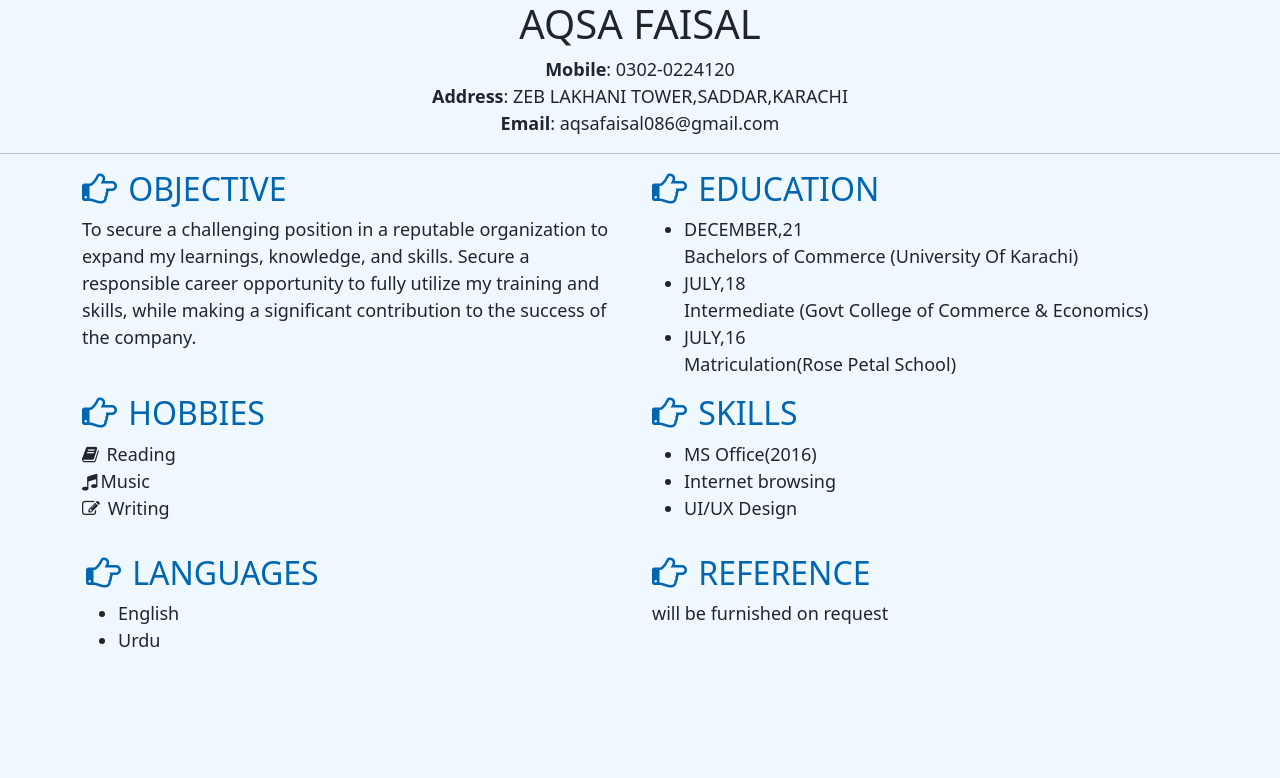
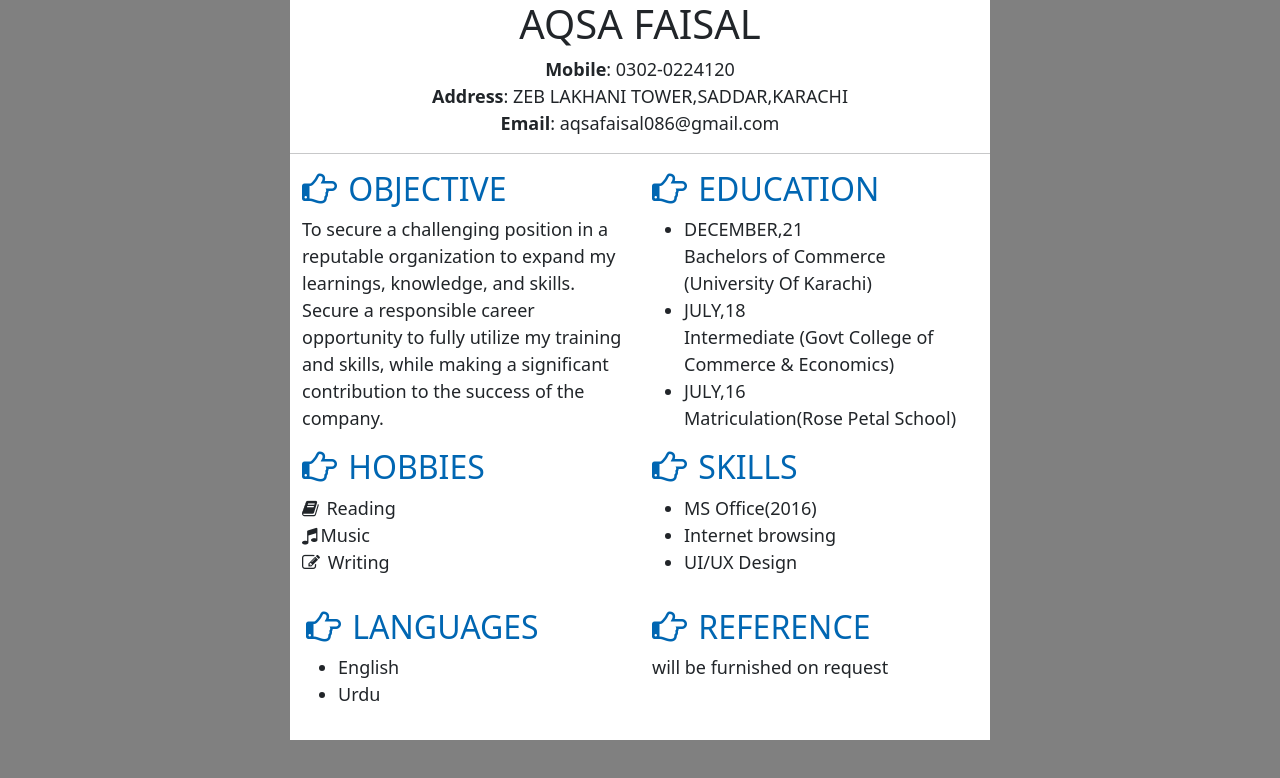
Before and after one commit to aqsafaisal34/Resume, a plain HTML site: page index.html in a window 1280 px wide. Drawn offline with nearby package versions, Linux system fonts and the light colour scheme.

Commit message:
new commit

```diff
--- a/style.css
+++ b/style.css
@@ -1,7 +1,12 @@
 body{
    font-size: large;
-   background-color: aliceblue;
+   background-color: grey;
 
+}
+.resume{
+   width: 700px;
+   margin: auto;
+   background-color: white;
 }
 
 .header{
```
